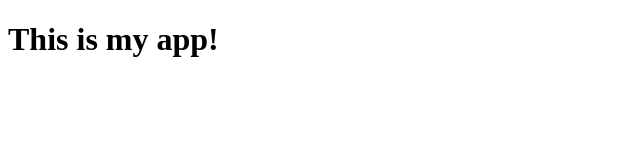
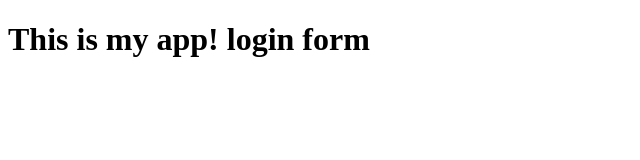
Before and after one commit to Zeeshan-jamal/myappsample, a plain HTML site: page index.html in a window 1280 px wide. Shown: the whole page, without its empty margins (0-640 px from the left). Drawn offline with Linux system fonts and the light colour scheme.

Commit message:
login form

```diff
--- a/index.html
+++ b/index.html
@@ -6,6 +6,8 @@
     <title>My app</title>
 </head>
 <body>
-    <h1>This is my app!</h1>
+    <h1>This is my app!
+        login form
+    </h1>
 </body>
 </html>
```
Also changed, not shown: login.html (added, +1 -0 lines), log.txt (added).
